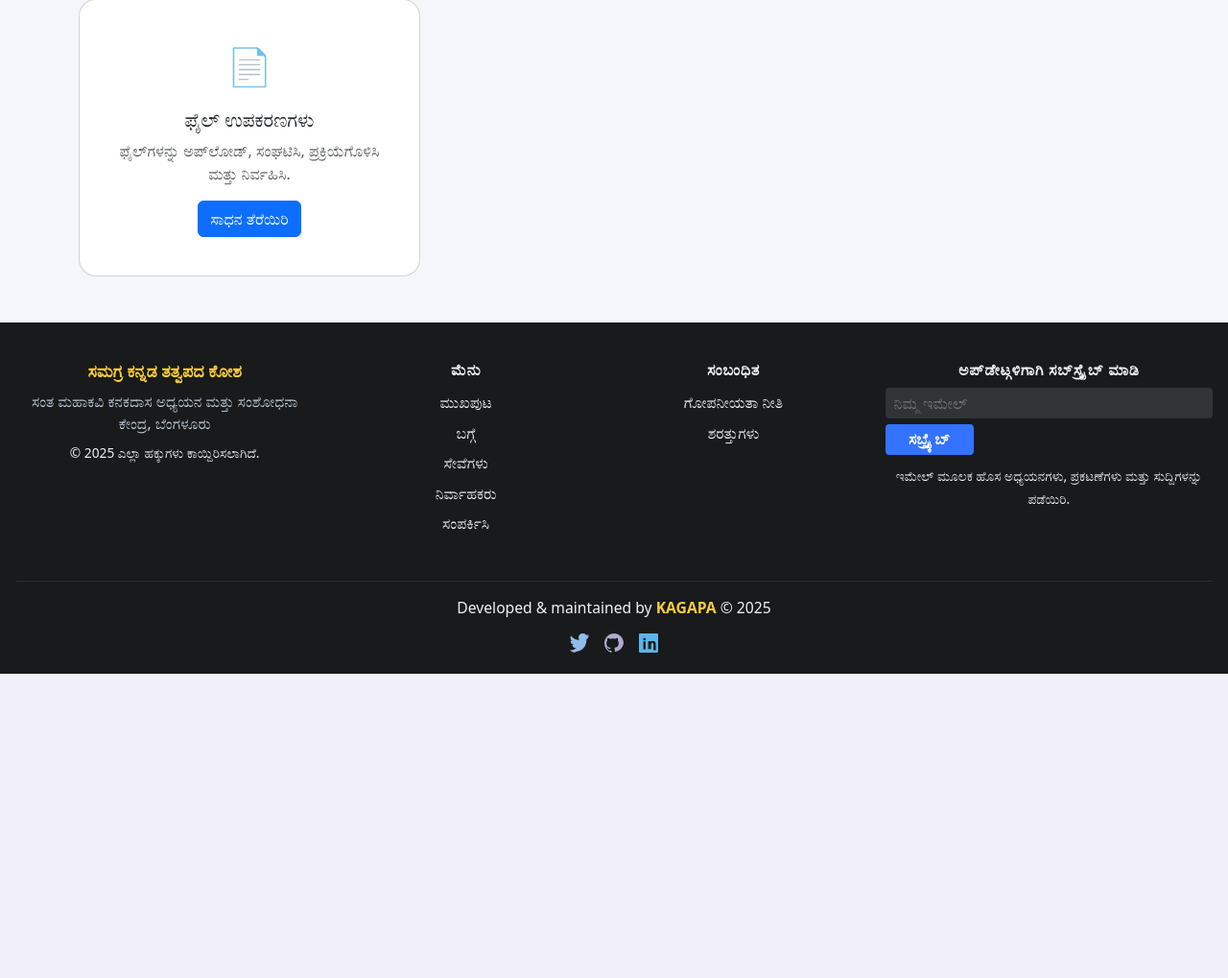
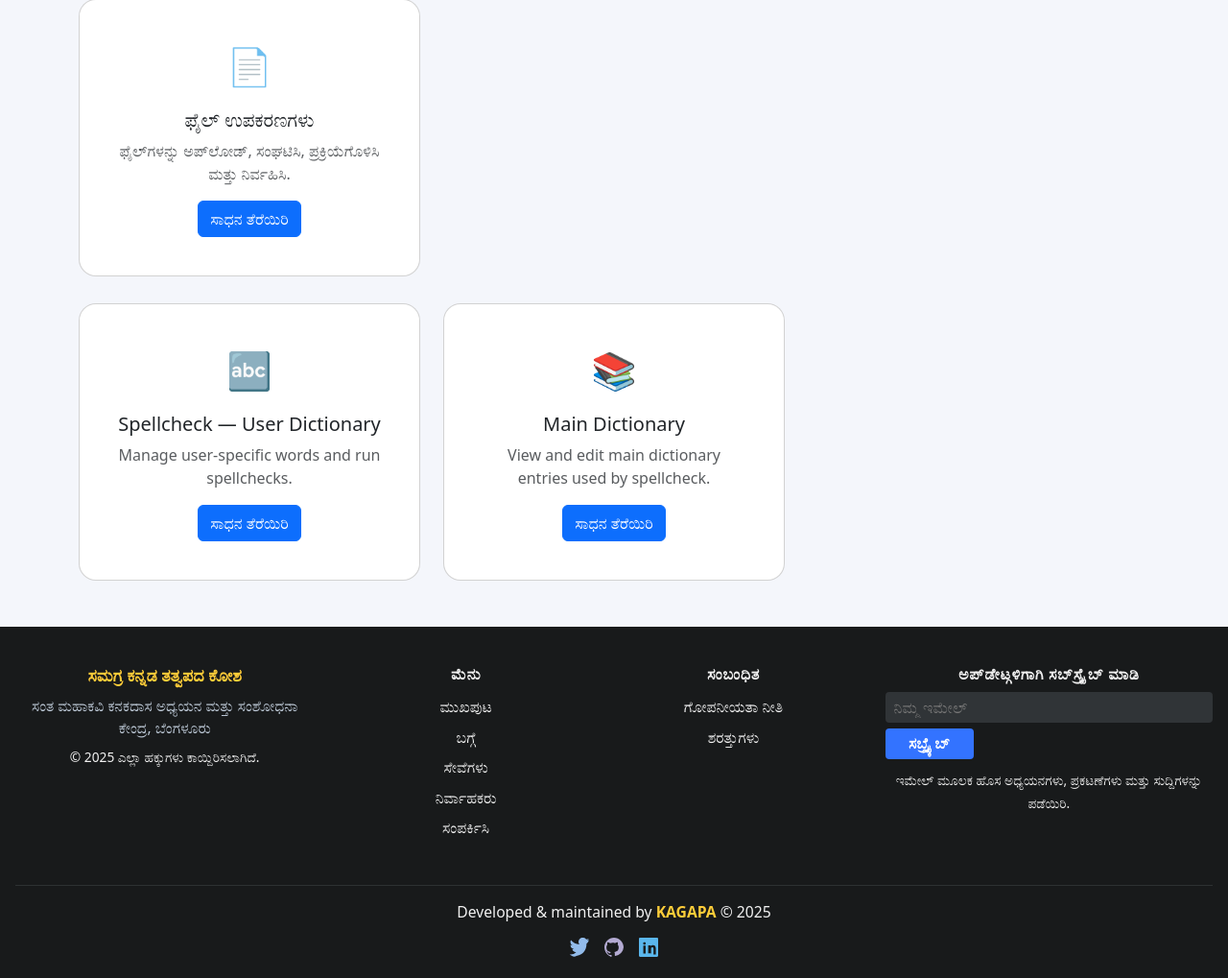
Before and after one commit to kagapa-blr/kagapa-tools, a Flask app: page / in a window 1280 px wide. Shown: the part 534-1553 px from the top of the page at 96% size. Before the commit the page ends 1236 px from the top, so only its background shows below. Run offline with Flask 3, Linux system fonts and the light colour scheme; parts of the project's set-up code (start-up, migrations or seed data) failed here and were passed over; some libraries are stand-ins or nearby versions.

Commit message:
feat: Update routing for sort document UI; enhance index.html with spellcheck and main dictionary cards

```diff
--- a/app/routes/web_ui_routes/template_routes.py
+++ b/app/routes/web_ui_routes/template_routes.py
@@ -30,7 +30,7 @@ def spellcheck_user_dictionary():
 
 
 # ==================================================sortwords routes===========================================
-@template_routes_bp.route("/", methods=["GET"])
+@template_routes_bp.route("/sort_doc_ui", methods=["GET"])
 def sort_doc_ui():
     return render_template("sortwords/upload_sort.html")
 
--- a/app/templates/index.html
+++ b/app/templates/index.html
@@ -48,7 +48,50 @@
                         <div class="tool-icon mb-3">📄</div>
                         <h5 class="card-title" data-i18n="tools.files.title">File Utilities</h5>
                         <p class="card-text text-muted" data-i18n="tools.files.description"></p>
-                        <a href="/sort-doc/" class="btn btn-primary" data-i18n="common.open_tool">Open Tool</a>
+                        <a href="{{ url_for('template_routes.sort_doc_ui') }}" class="btn btn-primary"
+                            data-i18n="common.open_tool">
+                            Open Tool
+                        </a>
+                    </div>
+                </div>
+            </div>
+        </div>
+
+        <div class="row g-4 mt-1">
+            <!-- Spellcheck (User Dictionary) Card -->
+            <div class="col-md-4">
+                <div class="card tool-card h-100 text-center p-4">
+                    <div class="card-body">
+                        <div class="tool-icon mb-3">🔤</div>
+                        <h5 class="card-title" data-i18n="tools.spellcheck_user.title">
+                            Spellcheck — User Dictionary
+                        </h5>
+                        <p class="card-text text-muted" data-i18n="tools.spellcheck_user.description">
+                            Manage user-specific words and run spellchecks.
+                        </p>
+                        <a href="{{ url_for('template_routes.spellcheck_user_dictionary') }}" class="btn btn-primary"
+                            data-i18n="common.open_tool">
+                            Open Tool
+                        </a>
+                    </div>
+                </div>
+            </div>
+
+            <!-- Main Dictionary Card -->
+            <div class="col-md-4">
+                <div class="card tool-card h-100 text-center p-4">
+                    <div class="card-body">
+                        <div class="tool-icon mb-3">📚</div>
+                        <h5 class="card-title" data-i18n="tools.dictionary_main.title">
+                            Main Dictionary
+                        </h5>
+                        <p class="card-text text-muted" data-i18n="tools.dictionary_main.description">
+                            View and edit main dictionary entries used by spellcheck.
+                        </p>
+                        <a href="{{ url_for('template_routes.spellcheck_admin_dictionary') }}" class="btn btn-primary"
+                            data-i18n="common.open_tool">
+                            Open Tool
+                        </a>
                     </div>
                 </div>
             </div>
```
